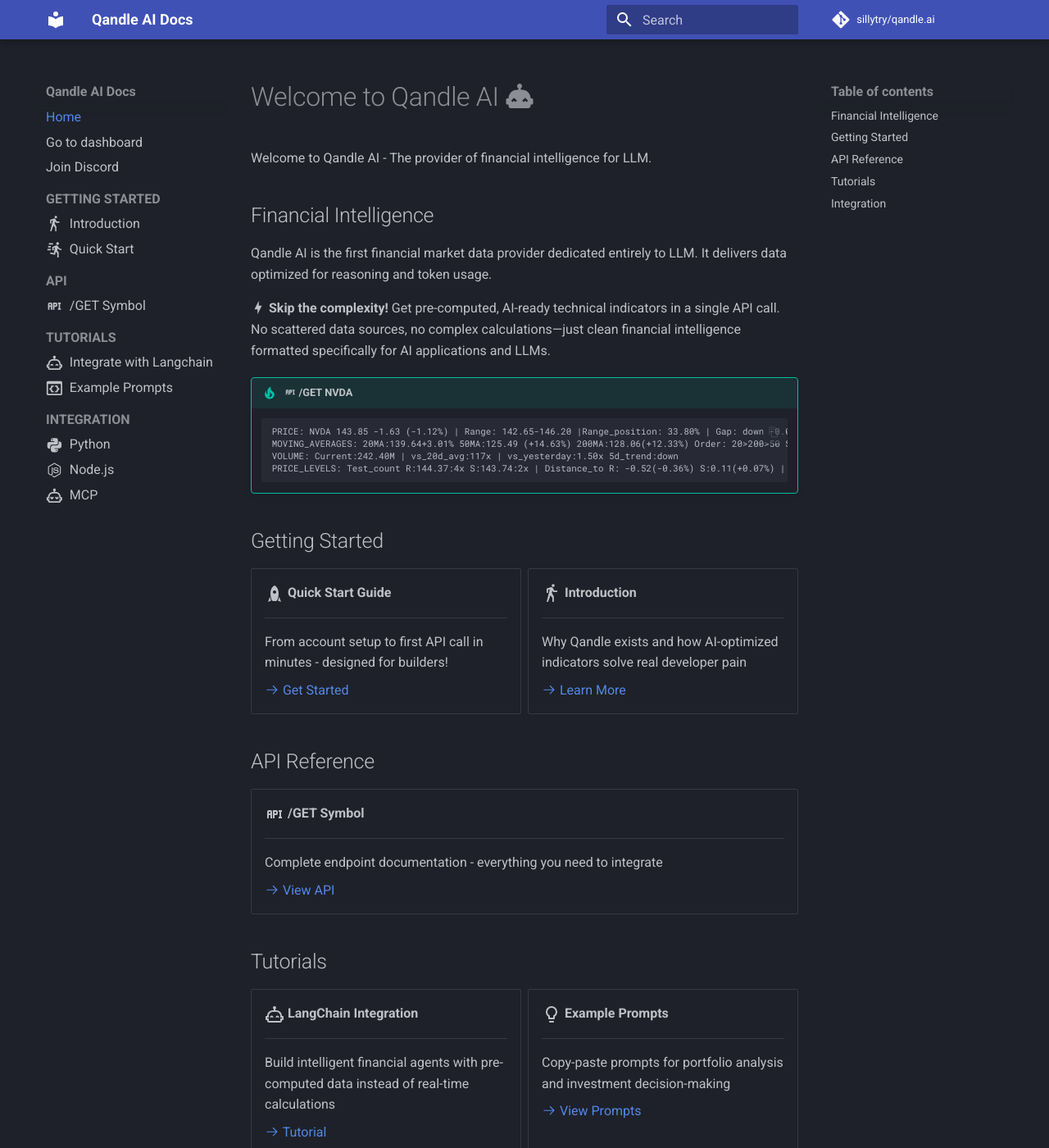
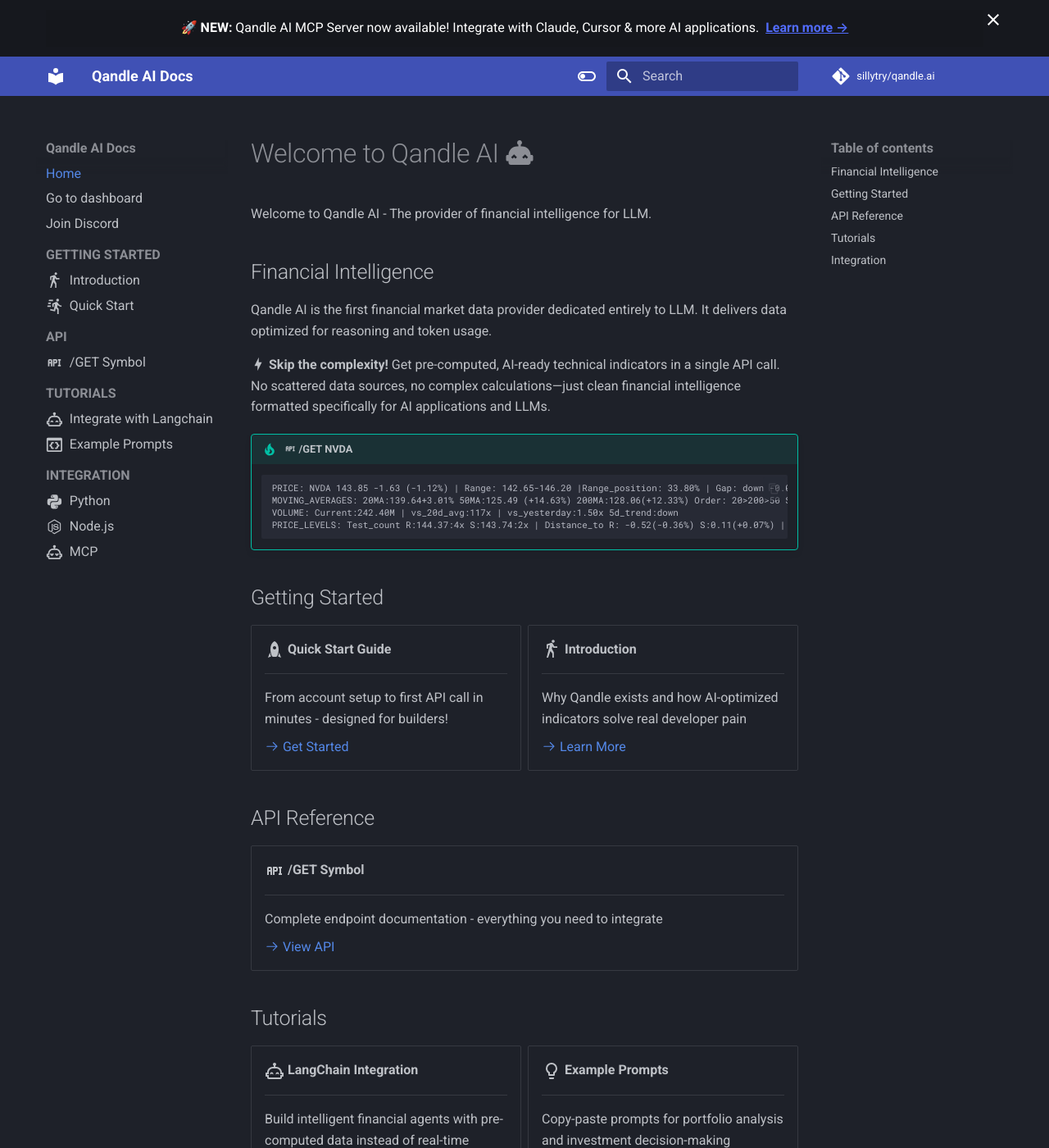
Before and after one commit to sillytry/qandle.ai, an MkDocs documentation site: the page built from docs/index.md, in a window 1280 px wide and 1400 px high. Shown: the whole window at 82% size. Built offline with MkDocs 1.6.1 and Material for MkDocs 9.7.7, drawn with Linux system fonts in a browser that asks for light colours; comment, search, counter and statistics services are not loaded.

Commit message:
feat: add announcement and dark/light theme toggle

```diff
--- /dev/null
+++ b/docs/overrides/main.html
@@ -0,0 +1,12 @@
+{% extends "base.html" %}
+
+{% block announce %}
+  <div class="md-banner md-banner--warning" style="background-color: var(--md-footer-bg-color);">
+    <div class="md-banner__inner md-grid md-typeset" style="color: var(--md-primary-bg-color); padding: 0px 0px; font-size: 0.8rem; line-height: 1.3; text-align: center;">
+      <span style="font-weight: 500; display: inline-block;">
+        🚀 <strong>NEW:</strong> Qandle AI MCP Server now available! Integrate with Claude, Cursor & more AI applications.
+        <a href="{{ config.site_url }}integration/mcp-server/" style="color: var(--md-accent-fg-color); text-decoration: underline; margin-left: 4px; font-weight: 600; white-space: nowrap;">Learn more →</a>
+      </span>
+    </div>
+  </div>
+{% endblock %}
--- a/mkdocs.yml
+++ b/mkdocs.yml
@@ -7,15 +7,23 @@
     - overrides/stylesheets/extra.css
 theme:
   name: material
+  custom_dir: docs/overrides
   palette:
-    # Palette toggle for dark mode (primary theme to match your design)
     - scheme: slate
+      toggle:
+        icon: material/toggle-switch-off-outline
+        name: Switch to light mode
+    - scheme: default
+      toggle:
+        icon: material/toggle-switch
+        name: Switch to dark mode
   features:
     - navigation.sections
     - navigation.indexes
     - search.highlight
     - content.code.copy
     - navigation.footer
+    - announce.dismiss
 
 # Navigation structure - All sections will appear in the left sidebar
 nav:
```
